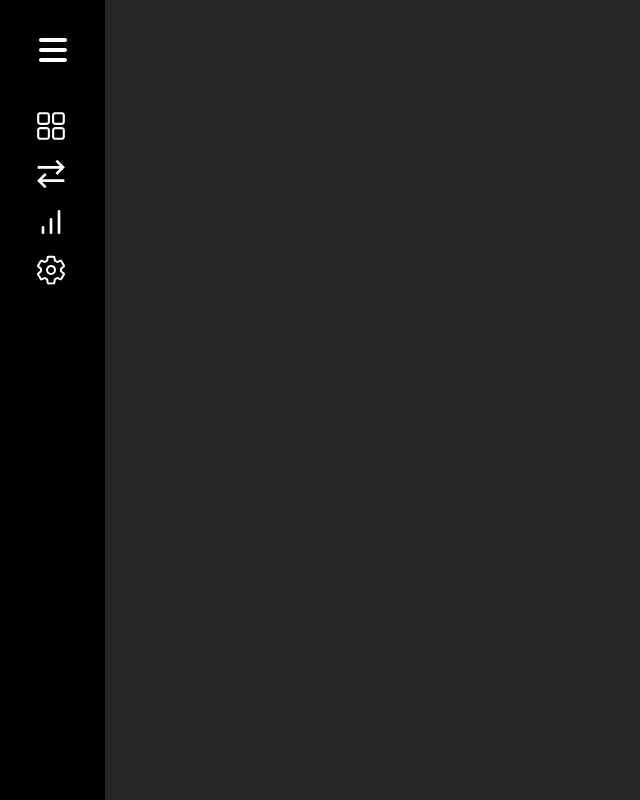
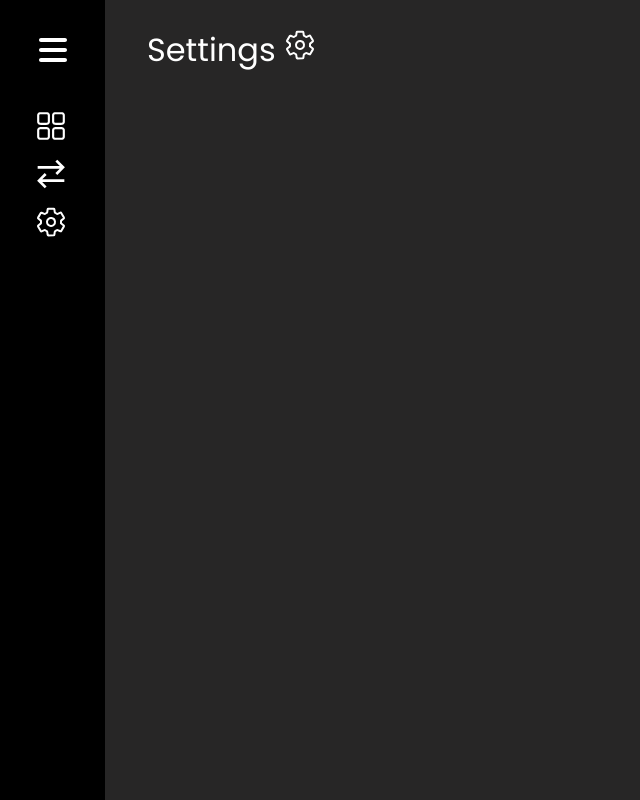
Before and after one commit to Swapnilrupakhetee/financetracker, a React (Vite) app: page /settings in a window 1280 px wide. Before the commit this address had no page. Shown: the whole page, without its empty margins (0-640 px from the left). Built offline with nearby package versions, Linux system fonts and the light colour scheme.

Commit message:
added-routing-of-all-pages

```diff
--- a/src/App.jsx
+++ b/src/App.jsx
@@ -3,6 +3,8 @@ import './App.css';
 
 import Sidebar from './components/Sidebar';
 import Home from './pages/Home';
+import Transactions from './pages/Transactions';
+import Settings from './pages/Settings';
 
 function App() {
   return (
@@ -12,6 +14,8 @@ function App() {
         <Sidebar>
         <Routes>
           <Route path='/' element={<Home/>}/>
+          <Route path='/transaction' element={<Transactions/>}/>
+          <Route path='/settings' element={<Settings/>}/>
 
 
         </Routes>
--- a/src/components/Sidebar.jsx
+++ b/src/components/Sidebar.jsx
@@ -19,11 +19,6 @@ function Sidebar({ children }) {
             path: '/transaction',
             name: 'Transaction',
             icon: <GrTransaction />
-        },
-        {
-            path: '/summary',
-            name: 'Summary',
-            icon: <FiBarChart />
         },
         {
             path: '/settings',
--- /dev/null
+++ b/src/pages/Settings.jsx
@@ -0,0 +1,15 @@
+import React from 'react'
+import { IoSettingsOutline } from 'react-icons/io5';
+const Settings = () => {
+  return (
+    <div className="settings-container">
+        <div className="settings-content">
+            <div className="transaction-title">
+                Settings  <IoSettingsOutline />
+            </div>
+        </div>
+    </div>
+  )
+}
+
+export default Settings
--- /dev/null
+++ b/src/pages/Transactions.jsx
@@ -0,0 +1,13 @@
+import React from 'react'
+import { GrTransaction } from 'react-icons/gr';
+const Transactions = () => {
+  return (
+    <div className="transactions-container">
+        <div className="transactions-content">
+            <div className="transaction-title">Transaction <GrTransaction /></div>
+        </div>
+    </div>
+  )
+}
+
+export default Transactions
```
